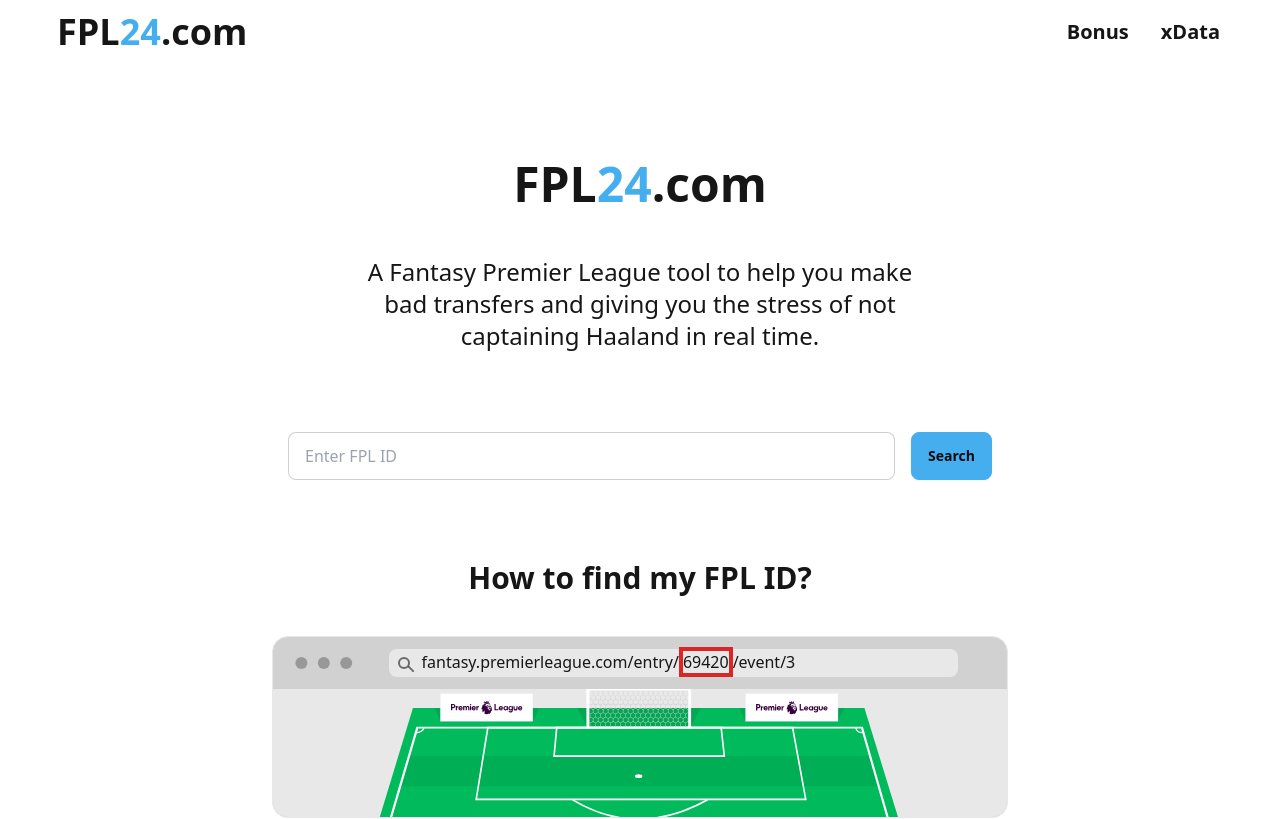
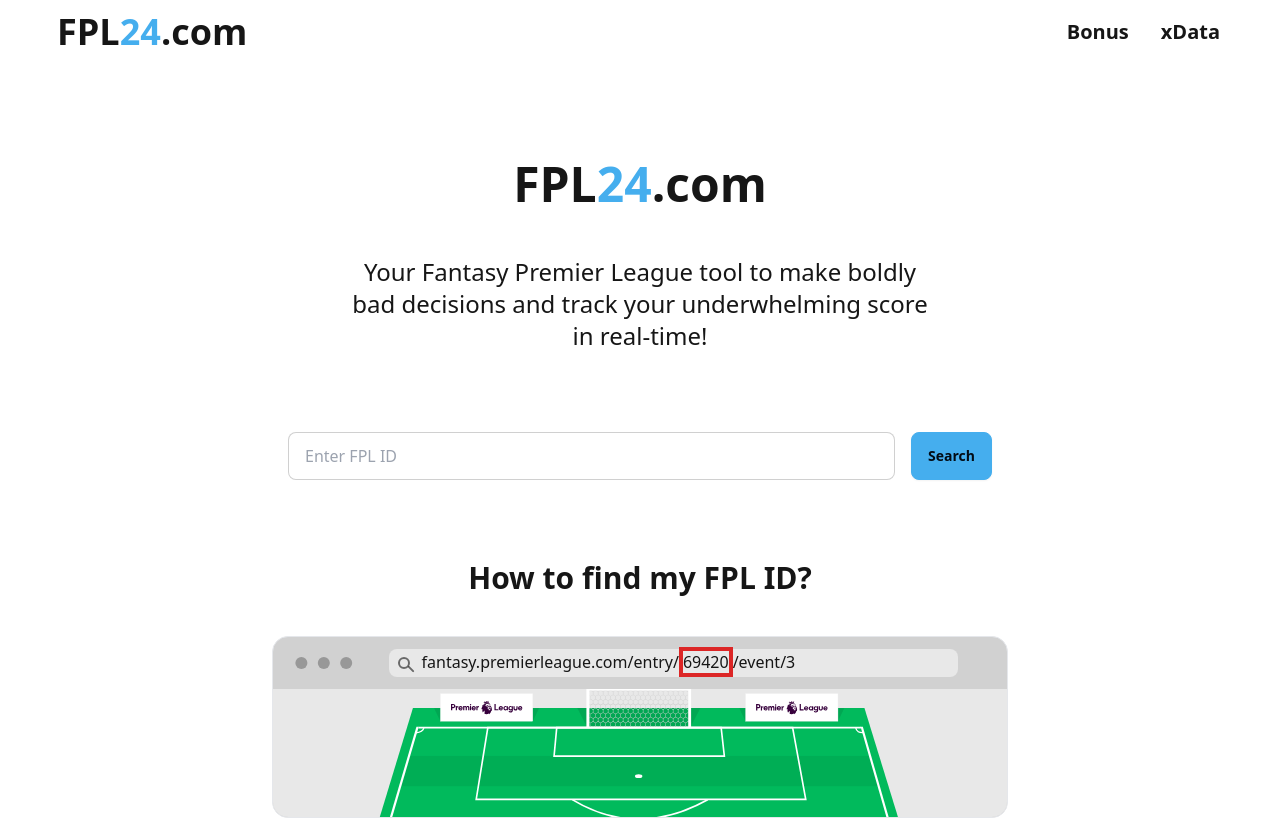
Before and after one commit to attemarjamaki/fpl-app, a Next.js app: page / in a window 1280 px wide. Shown: the top 819 px of the page. Built offline with nearby package versions, Linux system fonts and the light colour scheme.

Commit message:
changed cause haaland is shit

```diff
--- a/app/page.js
+++ b/app/page.js
@@ -11,8 +11,8 @@
             </span>
           </h1>
           <p className="mt-12 text-2xl md:w-4/5 w-full mx-auto">
-            A Fantasy Premier League tool to help you make bad transfers and
-            giving you the stress of not captaining Haaland in real time.
+            Your Fantasy Premier League tool to make boldly bad decisions and
+            track your underwhelming score in real-time!
           </p>
           <Searchbar />
         </div>
```
